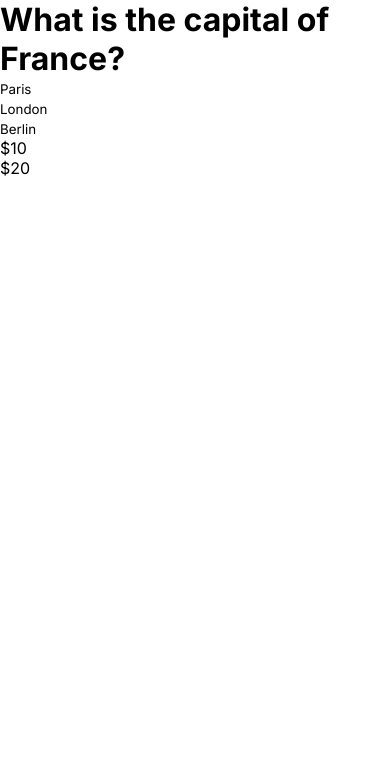
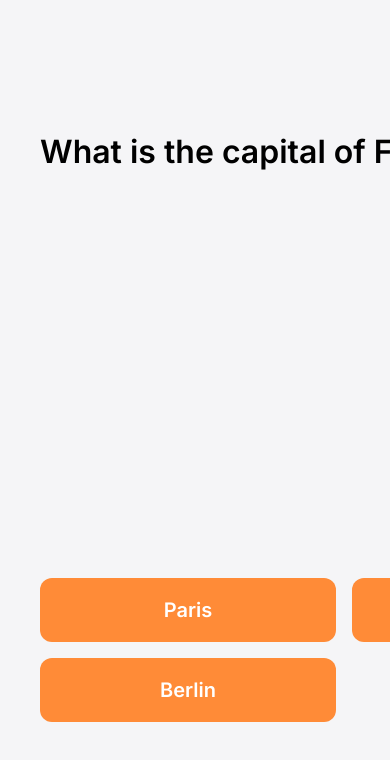
Before and after one commit to LyryKua/headway-test, a Next.js app: page /game in a window 390 px wide. Shown: the top 760 px of the page. Built offline with nearby package versions, Linux system fonts and the light colour scheme.

Commit message:
mobile: css for the first and the last page

```diff
--- /dev/null
+++ b/src/app/game/page.module.css
@@ -0,0 +1,4 @@
+.container {
+  height: 100%;
+  display: flex;
+}
--- a/src/app/game/page.tsx
+++ b/src/app/game/page.tsx
@@ -4,13 +4,14 @@ import { QuestionsProvider } from '@/contexts/QuestionsContext/QuestionsProvider
 import { promises as fs } from 'fs'
 import { Question } from '@/domain/types'
 import React from 'react'
+import s from './page.module.css'
 
 export default async function Home() {
   const data = await fs.readFile(process.cwd() + '/questions.json', 'utf8') // todo: it could go wrong in many ways. add error handling
   const { questions } = JSON.parse(data) as { questions: Question[] } // todo: add type guard
 
   return (
-    <div>
+    <div className={s.container}>
       <QuestionsProvider questions={questions}>
         <Game />
         <Sidebar />
--- a/src/app/globals.css
+++ b/src/app/globals.css
@@ -22,3 +22,7 @@ button {
   border: none;
   cursor: pointer;
 }
+
+ul {
+  list-style-type: none;
+}
--- /dev/null
+++ b/src/components/Game/Game.module.css
@@ -0,0 +1,26 @@
+.container {
+  background: #F5F5F7;
+  flex: 3;
+  padding: 133px 80px 122px 40px;
+  display: flex;
+  flex-direction: column;
+  justify-content: space-between;
+}
+
+.question {
+  font-size: 32px;
+  font-weight: 600;
+  line-height: 37px;
+}
+
+.options {
+  display: grid;
+  grid-template-columns: repeat(2, 1fr);
+  gap: 16px
+}
+
+.option {
+  display: flex;
+  align-items: center;
+  justify-content: center;
+}
--- a/src/components/Game/Game.tsx
+++ b/src/components/Game/Game.tsx
@@ -1,30 +1,40 @@
 'use client'
 
+import { Button } from '@/components/Button/Button'
 import { useQuestionsContext } from '@/contexts/QuestionsContext/QuestionsContext'
 import { Option } from '@/domain/types'
-import React, { FC } from 'react'
+import React, { FC, useEffect } from 'react'
 import { useRouter } from 'next/navigation'
+import s from './Game.module.css'
 
 export const Game: FC = () => {
-  const { questions, currentQuestionIndex, earnedAmount, goToNextQuestion } = useQuestionsContext()
+  const { questions, currentQuestionIndex, earnedAmount, lastQuestion, goToNextQuestion } = useQuestionsContext()
   const question = questions[currentQuestionIndex]
   const router = useRouter()
 
   const handleAnswerClick = (option: Option) => () => {
-    if (option.isCorrect && currentQuestionIndex < questions.length - 1) {
-      goToNextQuestion()
+    if (option.isCorrect) {
+      currentQuestionIndex < questions.length - 1
+        ? goToNextQuestion()
+        : lastQuestion()
     } else {
       router.push(`/game-over?earnedAmount=${earnedAmount}`)
     }
   }
 
+  useEffect(() => {
+    if (currentQuestionIndex === questions.length) {
+      router.push(`/game-over?earnedAmount=${earnedAmount}`)
+    }
+  }, [currentQuestionIndex, earnedAmount, router])
+
   return (
-    <main>
-      <h1>{question.content.text}</h1>
-      <ul>
+    <main className={s.container}>
+      <h1 className={s.question}>{question.content.text}</h1>
+      <ul className={s.options}>
         {question.options.map(option => (
-          <li key={option.key}>
-            <button onClick={handleAnswerClick(option)}>{option.content.text}</button>
+          <li key={option.key} className={s.option}>
+            <Button onClick={handleAnswerClick(option)}>{option.content.text}</Button>
           </li>
         ))}
       </ul>
--- /dev/null
+++ b/src/components/Sidebar/Sidebar.module.css
@@ -0,0 +1,11 @@
+.container {
+  flex: 1;
+  display: flex;
+  align-items: center;
+}
+
+.achievements {
+  display: flex;
+  flex-direction: column-reverse;
+  width: 100%;
+}
--- a/src/components/Sidebar/Sidebar.tsx
+++ b/src/components/Sidebar/Sidebar.tsx
@@ -3,13 +3,14 @@
 import { Achievement } from '@/components/Achievement/Achievement'
 import { useQuestionsContext } from '@/contexts/QuestionsContext/QuestionsContext'
 import React, { FC } from 'react'
+import s from './Sidebar.module.css'
 
 export const Sidebar: FC = () => {
   const { questions, currentQuestionIndex } = useQuestionsContext()
 
   return (
-    <aside>
-      <ul>
+    <aside className={s.container}>
+      <ul className={s.achievements}>
         {questions.map((question, index) => (
           <li key={question.key}>
             <Achievement title={`$${question.amount}`} isEarned={index < currentQuestionIndex} />
--- a/src/contexts/QuestionsContext/QuestionsContext.tsx
+++ b/src/contexts/QuestionsContext/QuestionsContext.tsx
@@ -11,6 +11,7 @@ export type State = {
 
 export type QuestionsContextType = State & {
   goToNextQuestion: () => void
+  lastQuestion: () => void
 }
 
 export const defaultValue: QuestionsContextType = {
@@ -19,6 +20,7 @@ export const defaultValue: QuestionsContextType = {
   earnedAmount: 0,
 
   goToNextQuestion: () => {},
+  lastQuestion: () => {},
 }
 
 export const QuestionsContext = createContext(defaultValue)
--- a/src/contexts/QuestionsContext/QuestionsProvider.tsx
+++ b/src/contexts/QuestionsContext/QuestionsProvider.tsx
@@ -17,10 +17,15 @@ export const QuestionsProvider: FC<QuestionProviderProps> = ({ children, questio
     dispatch({ type: ActionType.CORRECT_ANSWER, payload: {} })
   }
 
+  const lastQuestion = () => {
+    dispatch({ type: ActionType.LAST_QUESTION, payload: {} })
+  }
+
   const value: QuestionsContextType = {
     ...state,
 
     goToNextQuestion,
+    lastQuestion,
   }
 
   return (
--- a/src/contexts/QuestionsContext/reducer.ts
+++ b/src/contexts/QuestionsContext/reducer.ts
@@ -3,20 +3,27 @@ import { Reducer } from 'react'
 
 export enum ActionType {
   CORRECT_ANSWER = 'CORRECT_ANSWER',
+  LAST_QUESTION = 'LAST_QUESTION',
 }
 
 export type Action =
   | { type: ActionType.CORRECT_ANSWER; payload: {} }
+| { type: ActionType.LAST_QUESTION; payload: {} }
 
 export const reducer: Reducer<State, Action> = (state, action) => {
   const { type } = action
+  const currentQuestion = state.questions[state.currentQuestionIndex]
 
   switch (type) {
     case ActionType.CORRECT_ANSWER:
-      const currentQuestion = state.questions[state.currentQuestionIndex]
       return {
         ...state,
         currentQuestionIndex: state.currentQuestionIndex + 1,
+        earnedAmount: state.earnedAmount + currentQuestion.amount,
+      }
+    case ActionType.LAST_QUESTION:
+      return {
+        ...state,
         earnedAmount: state.earnedAmount + currentQuestion.amount,
       }
     default:
```
